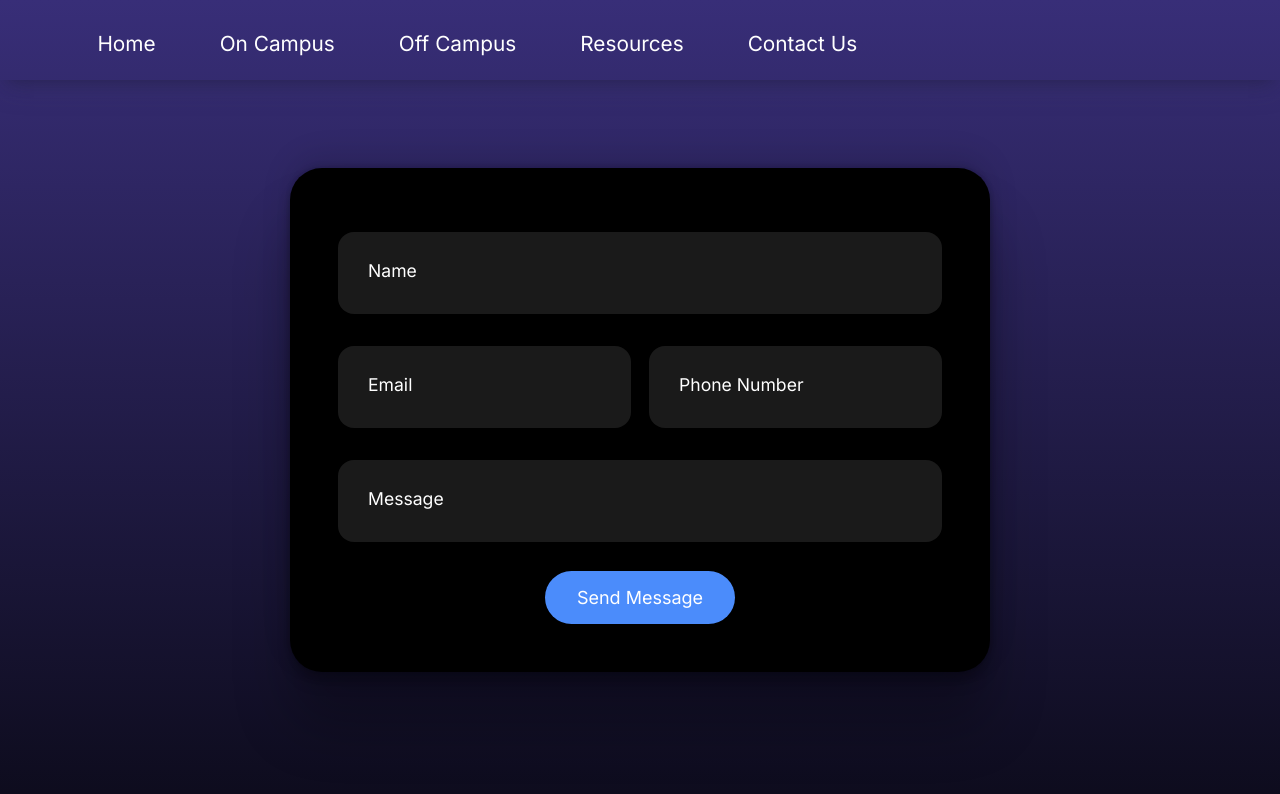
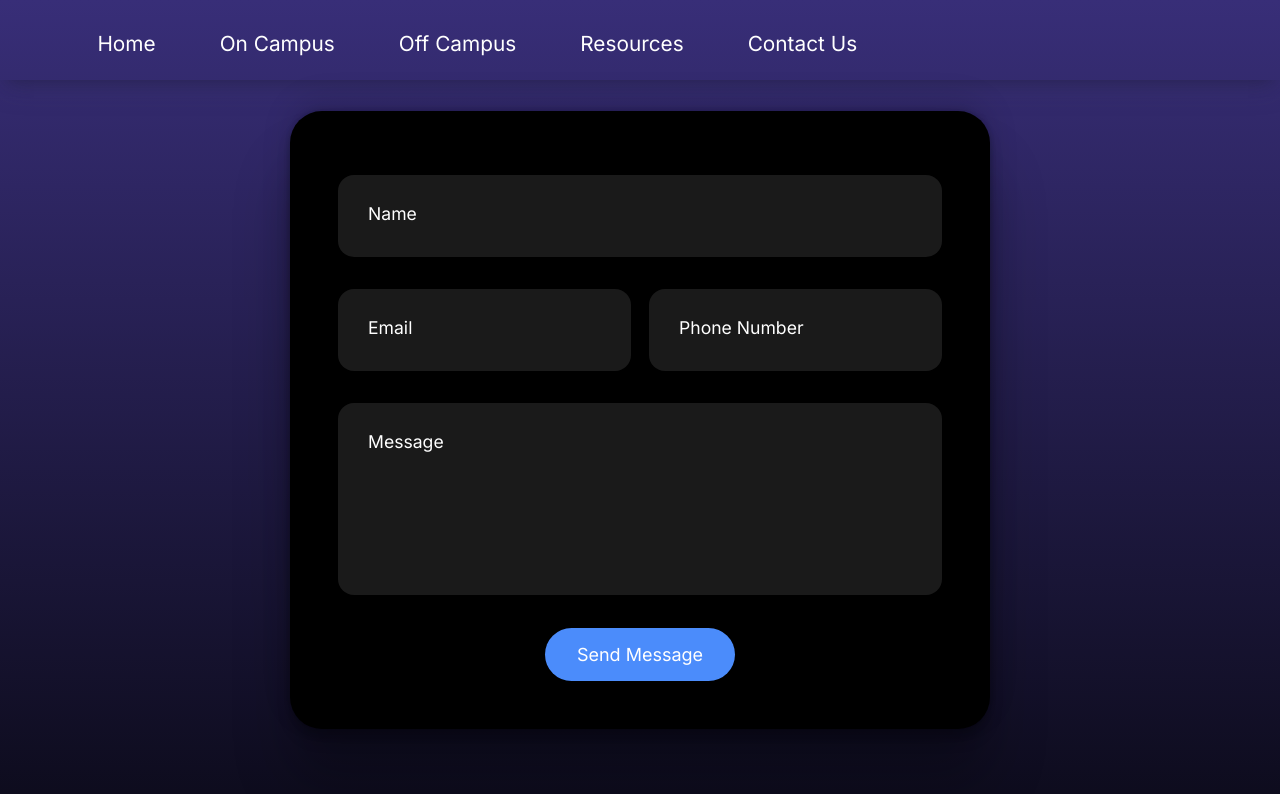
Before and after one commit to AyushJuyal07/dsa-project-frontend, a React (Create React App) app: page /contact in a window 1280 px wide. Shown: the top 794 px of the page. Built offline with nearby package versions, Linux system fonts and the light colour scheme.

Commit message:
updated contacts page

```diff
--- a/src/components/Contact/Contact.css
+++ b/src/components/Contact/Contact.css
@@ -71,7 +71,9 @@ textarea:focus ~ span {
 
 textarea {
     width: 100%;
-    min-height: 15em;
+    height: 10em;
+    resize: none;
+
 }
 
 .input-container {
@@ -87,6 +89,10 @@ textarea {
 .sbt-button{
     max-width: fit-content;
     margin: 0 auto;
+}
+
+.message{
+    height: 6rem;
 }
 
 .submit-btn {
--- a/src/components/Contact/Contact.jsx
+++ b/src/components/Contact/Contact.jsx
@@ -25,7 +25,7 @@ function Contact() {
         </div>
         <div className="col-xs-12">
           <div className="styled-input wide">
-            <input required />
+            <textarea required></textarea>
             <label>Message</label>
           </div>
         </div>
```
